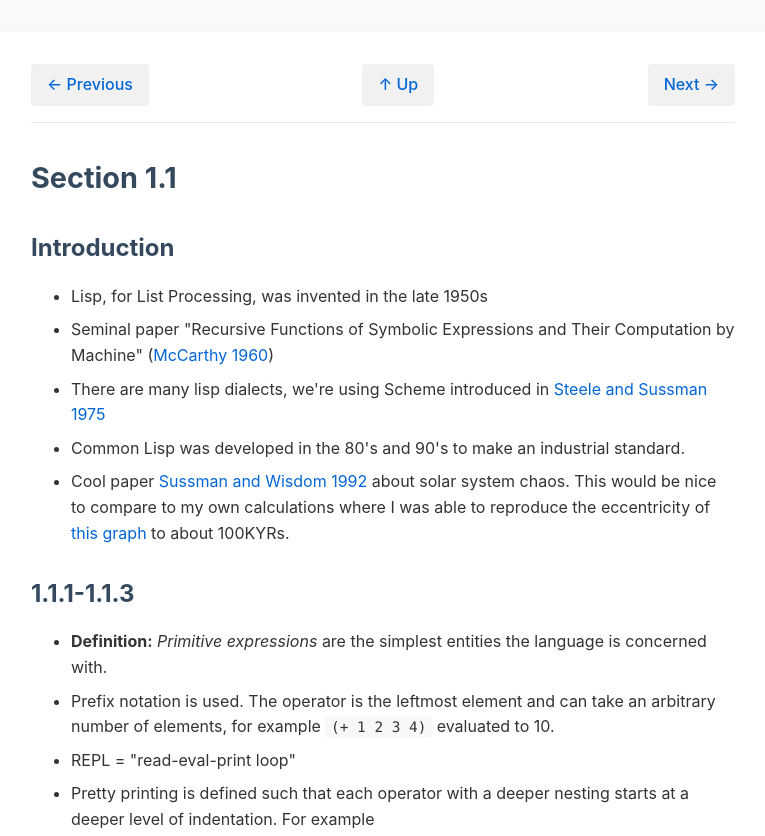
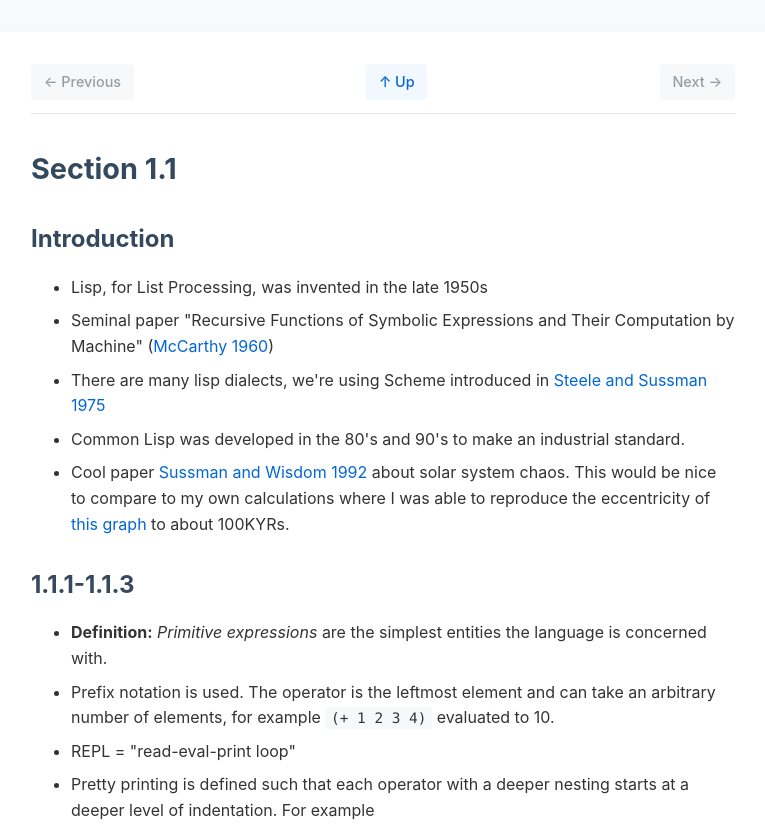
Before and after one commit to physbuzz/sicp, a plain HTML site: page ch1/notes-ch1-1.html in a window 1280 px wide. Shown: the top 836 px of the page, without its empty margins (257-1022 px from the left). Drawn offline with nearby package versions, Linux system fonts and the light colour scheme.

Commit message:
style tweaks

```diff
--- a/ch1/notes-ch1-1.html
+++ b/ch1/notes-ch1-1.html
@@ -108,28 +108,39 @@ span.linenos.special { color: #000000; background-color: #ffffc0; padding-left:
             background-color: #f8f9fa;
         }
 
-        /* Navigation styling (for custom nav in markdown) */
+                /* Navigation styling */
         .nav {
             display: flex;
             justify-content: space-between;
             margin-bottom: 2rem;
-            padding-bottom: 1rem;
+            padding-bottom: 0.8rem;
             border-bottom: 1px solid #e1e4e8;
         }
 
-        .nav a {
-            padding: 0.5rem 1rem;
-            background-color: #f1f1f1;
+        .nav span {
+            padding: 0.4rem 0.8rem;
             border-radius: 4px;
-            text-decoration: none;
-            color: #0366d6;
             font-weight: 500;
+            font-size: 0.9rem;
         }
 
-        .nav a:hover {
-            background-color: #e1e4e8;
+        .nav .activenav {
+            background-color: #f1f8ff;
         }
 
+        .nav .activenav a {
+            color: #0366d6;
+            text-decoration: none;
+        }
+
+        .nav .activenav a:hover {
+            text-decoration: underline;
+        }
+
+        .nav .inactivenav {
+            color: #959da5;
+            background-color: #f6f8fa;
+        }
         /* Center column layout */
         .container {
             max-width: 800px;
@@ -321,9 +332,9 @@ span.linenos.special { color: #000000; background-color: #ffffc0; padding-left:
 <body>
     <div class="container">
         <div class="nav">
-    <a href="notes-introduction.html">← Previous</a>
-    <a href="index.html">↑ Up</a>
-    <a href="notes-ch1-2.html">Next →</a>
+    <span class="inactivenav">← Previous</span>
+    <span class="activenav"><a href="../index.html">↑ Up</a></span>
+    <span class="inactivenav">Next →</span>
 </div>
 
 <h2>Section 1.1</h2>
@@ -401,7 +412,7 @@ span.linenos.special { color: #000000; background-color: #ffffc0; padding-left:
 <p>Below is a sequence of expressions. What is the result printed by the interpreter in response to each expression? Assume that the sequence is to be evaluated in the order in which it is presented.</p>
 <h5>Solution</h5>
 <div class="code-box">
-<div class="code-header"><a href="ch1-code/ex1-1.rkt" download>ch1-code/ex1-1.rkt</a></div>
+<div class="code-header"><a href="ch1-code/ex1-1.rkt">ch1-code/ex1-1.rkt</a></div>
 
 <div class="codehilite"><pre><span></span><code><span class="kn">#lang </span><span class="nn">sicp</span>
 
@@ -460,7 +471,7 @@ span.linenos.special { color: #000000; background-color: #ffffc0; padding-left:
 $$\frac{5+4+(2-(3-(6+\frac{4}{5})))}{3(6-2)(2-7)}$$</p>
 <h5>Solution</h5>
 <div class="code-box">
-<div class="code-header"><a href="ch1-code/ex1-2.rkt" download>ch1-code/ex1-2.rkt</a></div>
+<div class="code-header"><a href="ch1-code/ex1-2.rkt">ch1-code/ex1-2.rkt</a></div>
 
 <div class="codehilite"><pre><span></span><code><span class="kn">#lang </span><span class="nn">sicp</span>
 <span class="c1">;(/ (+ 5 4 (- 2 (- 3 (+ 6 (/ 4 5))))) (* 3 (- 6 2) (- 2 7)))</span>
@@ -479,7 +490,7 @@ $$\frac{5+4+(2-(3-(6+\frac{4}{5})))}{3(6-2)(2-7)}$$</p>
 <p>Define a procedure that takes three numbers as arguments and returns the sum of the squares of the two larger numbers.</p>
 <h5>Solution</h5>
 <div class="code-box">
-<div class="code-header"><a href="ch1-code/ex1-3.rkt" download>ch1-code/ex1-3.rkt</a></div>
+<div class="code-header"><a href="ch1-code/ex1-3.rkt">ch1-code/ex1-3.rkt</a></div>
 
 <div class="codehilite"><pre><span></span><code><span class="kn">#lang </span><span class="nn">sicp</span>
 
@@ -513,7 +524,7 @@ $$\frac{5+4+(2-(3-(6+\frac{4}{5})))}{3(6-2)(2-7)}$$</p>
 
 <h5>Solution</h5>
 <div class="code-box">
-<div class="code-header"><a href="ch1-code/ex1-4.rkt" download>ch1-code/ex1-4.rkt</a></div>
+<div class="code-header"><a href="ch1-code/ex1-4.rkt">ch1-code/ex1-4.rkt</a></div>
 
 <div class="codehilite"><pre><span></span><code><span class="kn">#lang </span><span class="nn">sicp</span>
 
@@ -573,7 +584,7 @@ $$\frac{5+4+(2-(3-(6+\frac{4}{5})))}{3(6-2)(2-7)}$$</p>
 <p>What happens when Alyssa attempts to use this to compute square roots? Explain.</p>
 <h5>Solution</h5>
 <div class="code-box">
-<div class="code-header"><a href="ch1-code/ex1-6.rkt" download>ch1-code/ex1-6.rkt</a></div>
+<div class="code-header"><a href="ch1-code/ex1-6.rkt">ch1-code/ex1-6.rkt</a></div>
 
 <div class="codehilite"><pre><span></span><code><span class="kn">#lang </span><span class="nn">sicp</span>
 
```
Also changed, not shown: ch1/ch1-code/ex1-5.html (+20 -9 lines), index.html (+20 -9 lines), meetings/02-23-2025.html (+20 -9 lines), 3 other files.
